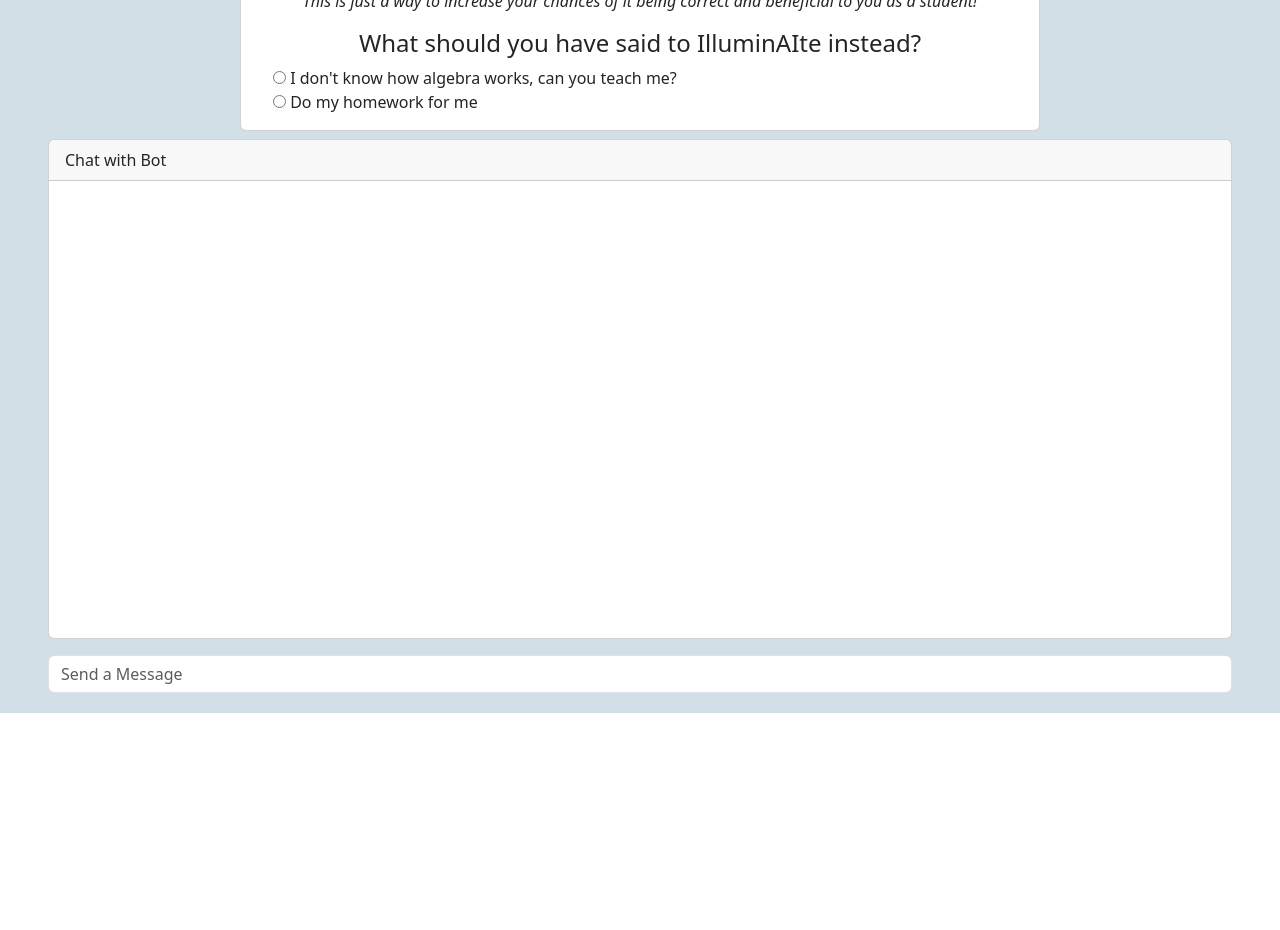
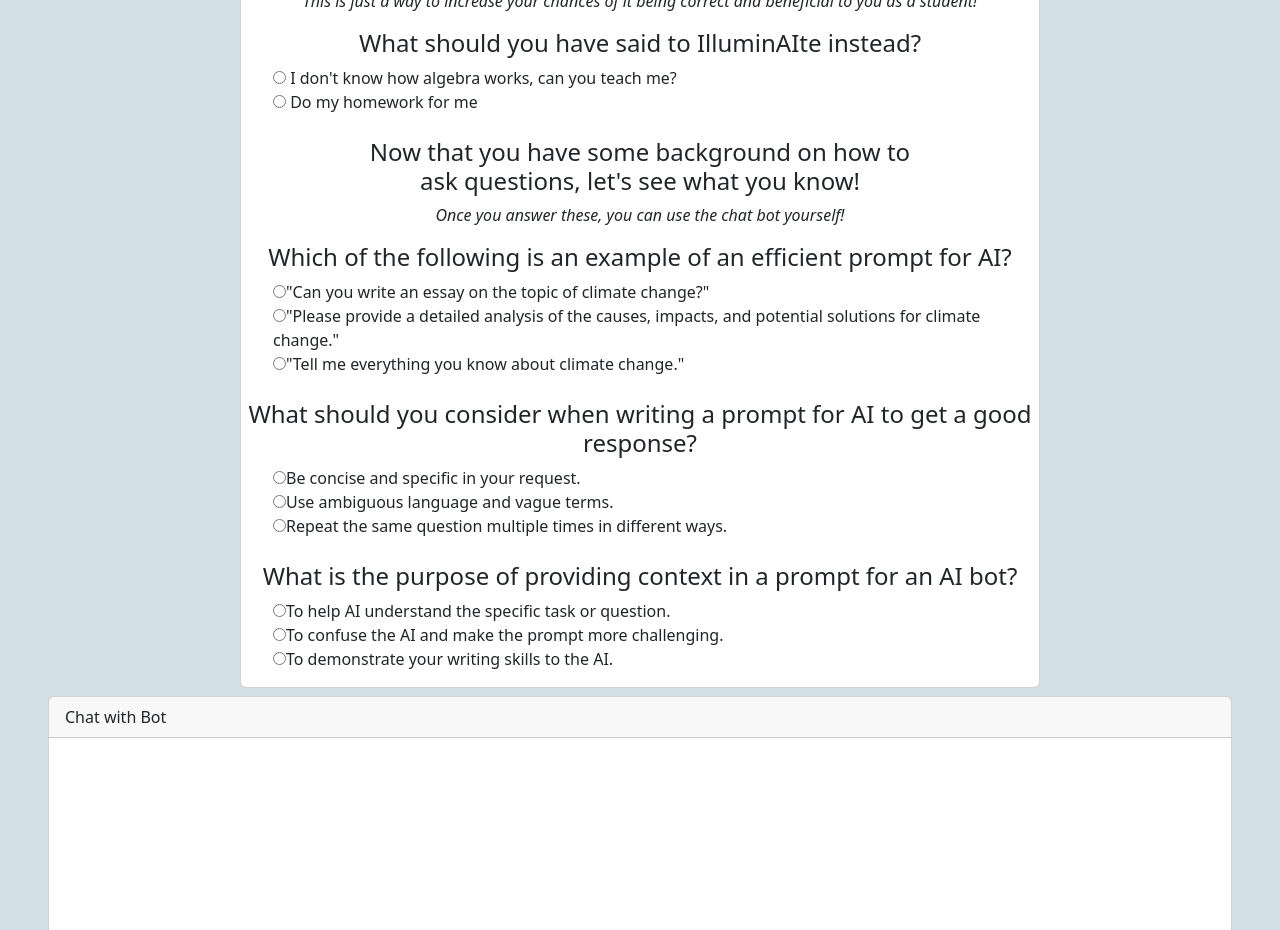
Before and after one commit to nsdigirolamo/readi-ai, an Angular app: page / in a window 1280 px wide. Shown: the part 1300-2230 px from the top of the page. Before the commit the page ends 2013 px from the top, so only its background shows below. Built offline with nearby package versions, Linux system fonts and the light colour scheme.

Commit message:
added more quiz questions

```diff
--- a/src/app/app-quiz/app-quiz.component.html
+++ b/src/app/app-quiz/app-quiz.component.html
@@ -78,4 +78,56 @@
           <label><input type="radio" name="question0" value="B" /><span> Do my homework for me</span></label>
       </ul>
 </div>
+
+<div class="text-center">
+  <h1></h1>
+  <h4> Now that you have some background on how to <br> ask questions,
+    let's see what you know!
+  </h4>
+  <p class="font-italic"> Once you answer these, you can use the chat bot yourself!
+    </p>
+      <h4>Which of the following is an example of an efficient prompt for AI?
+      </h4>
+      <ul class="choices">
+        <li>
+          <label><input type="radio" name="question0" value="A" /><span>"Can you write an essay on the topic of climate change?"</span></label>
+        </li>
+          <label><input type="radio" name="question0" value="B" /><span>"Please provide a detailed analysis of the causes, impacts, and potential solutions for climate change."
+          </span></label>
+          <li>
+            <label><input type="radio" name="question0" value="A" /><span>"Tell me everything you know about climate change."</span></label>
+          </li>
+      </ul>
 </div>
+
+<div class="text-center">
+  <h1></h1>
+      <h4>What should you consider when writing a prompt for AI to get a good response?
+      </h4>
+      <ul class="choices">
+        <li>
+          <label><input type="radio" name="question0" value="A" /><span>Be concise and specific in your request.</span></label>
+        </li>
+          <label><input type="radio" name="question0" value="B" /><span>Use ambiguous language and vague terms.
+          </span></label>
+          <li>
+            <label><input type="radio" name="question0" value="A" /><span>Repeat the same question multiple times in different ways.</span></label>
+          </li>
+      </ul>
+</div>
+
+<div class="text-center">
+  <h1></h1>
+      <h4>What is the purpose of providing context in a prompt for an AI bot?
+      </h4>
+      <ul class="choices">
+        <li>
+          <label><input type="radio" name="question0" value="A" /><span>To help AI understand the specific task or question.</span></label>
+        </li>
+          <label><input type="radio" name="question0" value="B" /><span>To confuse the AI and make the prompt more challenging.
+          </span></label>
+          <li>
+            <label><input type="radio" name="question0" value="A" /><span>To demonstrate your writing skills to the AI.</span></label>
+          </li>
+      </ul>
+</div>
```
